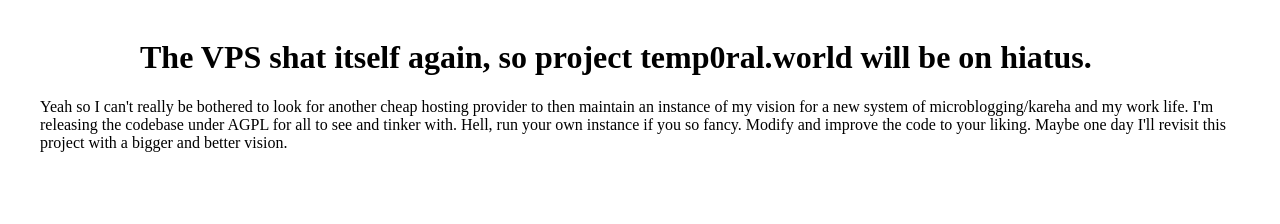
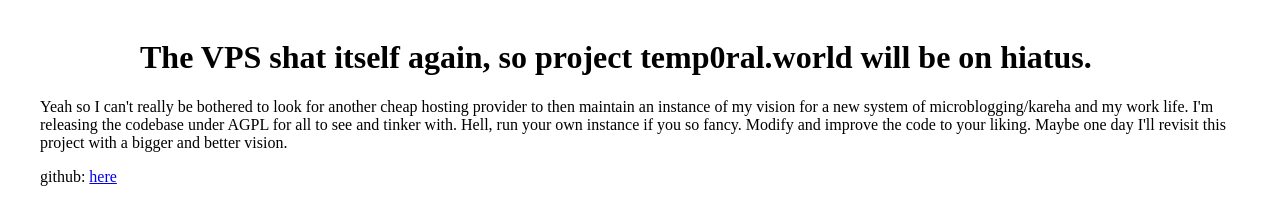
Before and after one commit to temp0raluser/temp0raluser.github.io, a plain HTML site: page index.html in a window 1280 px wide. Drawn offline with Linux system fonts and the light colour scheme.

Commit message:
Update index.html

```diff
--- a/index.html
+++ b/index.html
@@ -24,6 +24,7 @@
       <h1>The VPS shat itself again, so project <strong>temp0ral.world</strong> will be on hiatus.</h1>
       <p>Yeah so I can't really be bothered to look for another cheap hosting provider to then maintain an instance of my vision for a new system of microblogging/kareha and my work life. I'm releasing the codebase under AGPL for all to
         see and tinker with. Hell, run your own instance if you so fancy. Modify and improve the code to your liking. Maybe one day I'll revisit this project with a bigger and better vision.</p>
+        <p>github: <a href="https://github.com/temp0raluser">here</a></p>
     </main>
 </body>
 </html>
```
